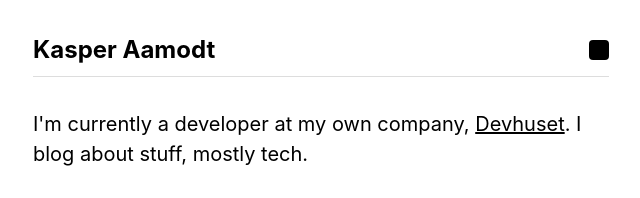
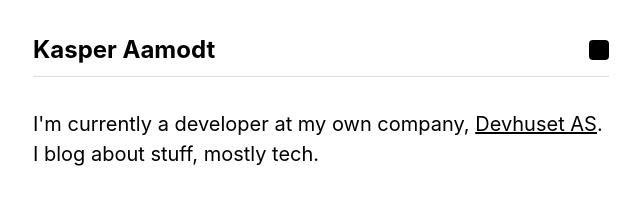
Before and after one commit to kasperaamodt/blog, an Astro site: page / in a window 1280 px wide. Shown: the top 198 px of the page, without its empty margins (319-959 px from the left). Built offline with nearby package versions, Linux system fonts and the light colour scheme; Astro itself is replaced by a stand-in of ours.

Commit message:
Update index.astro

```diff
--- a/src/pages/index.astro
+++ b/src/pages/index.astro
@@ -23,7 +23,7 @@ posts.sort(function (a, b) {
 			<a
 				href="https://devhuset.no"
 				target="_blank"
-				rel="noopener noreferrer">Devhuset</a
+				rel="noopener noreferrer">Devhuset AS</a
 			>. I blog about stuff, mostly tech.
 		</p>
 		<ul class="unstyled-list">
```
